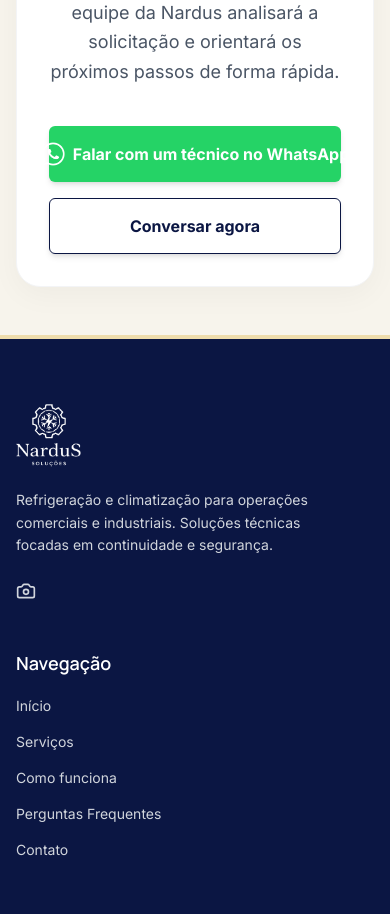
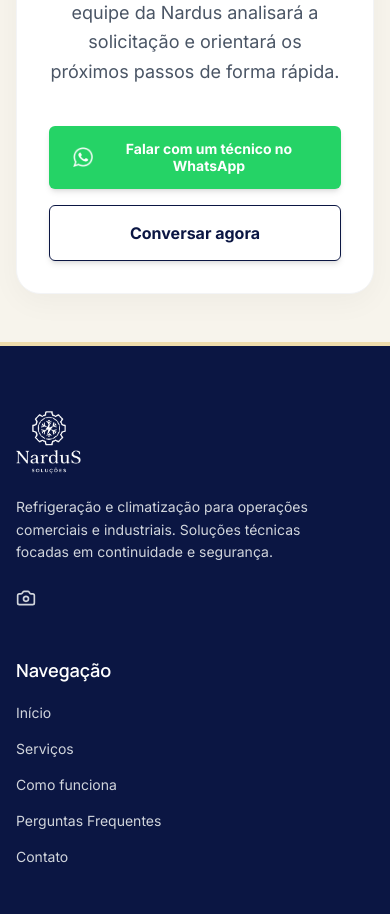
Before and after one commit to t0non/lpNardus, a Next.js app: page / in a window 390 px wide. Shown: the part 10580-11494 px from the top of the page. Built offline with nearby package versions, Linux system fonts and the light colour scheme.

Commit message:
fix: prevent WhatsApp CTA button text overflow on mobile screens

```diff
--- a/src/components/sections/ContactCTA.tsx
+++ b/src/components/sections/ContactCTA.tsx
@@ -13,10 +13,10 @@ export function ContactCTA() {
             Explique o que está acontecendo e informe sua localização. A equipe da Nardus analisará a solicitação e orientará os próximos passos de forma rápida.
           </p>
           <div className="flex flex-col sm:flex-row items-center justify-center gap-4 w-full">
-            <Button size="lg" className="w-full sm:w-auto min-h-[56px] py-3.5 px-10 text-base md:text-lg bg-[#25D366] hover:bg-[#20ba5a] text-white font-bold border-0 shadow-md h-auto" asChild>
+            <Button size="lg" className="w-full sm:w-auto min-h-[56px] py-3.5 px-6 md:px-10 text-sm md:text-lg bg-[#25D366] hover:bg-[#20ba5a] text-white font-bold border-0 shadow-md h-auto" asChild>
               <Link href="https://wa.me/553185398804?text=Olá, vim pelo site da Nardus Soluções e preciso de atendimento para meu equipamento." target="_blank" rel="noopener noreferrer" className="flex items-center justify-center gap-2 w-full">
-                <img src="/Icon_WhatsApp.png" alt="WhatsApp" className="w-6 h-6 brightness-0 invert shrink-0" />
-                <span>Falar com um técnico no WhatsApp</span>
+                <img src="/Icon_WhatsApp.png" alt="WhatsApp" className="w-5 h-5 md:w-6 md:h-6 brightness-0 invert shrink-0" />
+                <span className="whitespace-normal text-center leading-tight">Falar com um técnico no WhatsApp</span>
               </Link>
             </Button>
             <Button size="lg" variant="outline" className="w-full sm:w-auto min-h-[56px] py-3.5 px-10 text-base md:text-lg text-[var(--color-brand-primary)] border-[var(--color-brand-primary)] hover:bg-gray-50 font-bold shadow-md h-auto" asChild>
```
